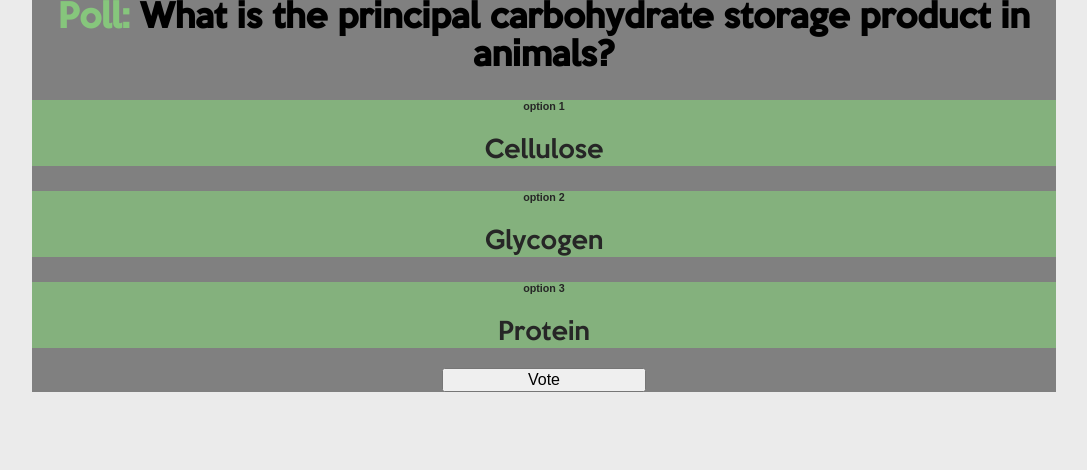
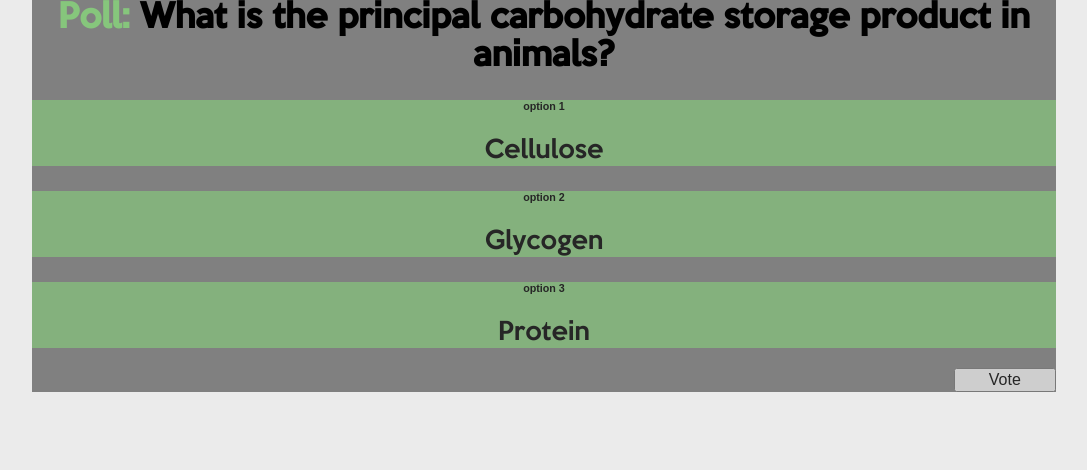
Before and after one commit to ahmedsakr/onepoll, a Django app: page /1/ in a window 1280 px wide. Shown: the part 144-614 px from the top of the page, without its empty margins (96-1183 px from the left). Run offline with Django 3.2, Linux system fonts and the light colour scheme; data comes from the database, SQL or seed files in the repository; both versions use the stored data as it was after the commit; some libraries are stand-ins or nearby versions.

Commit message:
CSS/JS code revision

```diff
--- a/polls/static/polls/css/detail.css
+++ b/polls/static/polls/css/detail.css
@@ -5,7 +5,7 @@ a {
 }
 
 #private {
-    margin: 20 auto;
+    margin-top: 20px;
     text-align: center;
 }
 
@@ -20,39 +20,46 @@ a {
 }
 
 #private h1, img {
-    display: inline-block;
+    display: inline;
 }
 
-#voting-template {
+form {
     background-color: gray;
     width: 100%;
     text-align: center;
 }
 
-#voting-template h1:before {
+form h1:before {
     content: 'Poll: ';
     color: #86C67C;
 }
 
-#voting-template h6 {
-    font-family: sans-serif;
-}
-
-.choice-rectangle {
+form div {
     background-color: #86C67C;
     opacity: 0.7;
 }
 
-.choice-rectangle input {
+form div:last-child {
+    background-color: inherit;
+    text-align: right;
+    display: block;
+}
+
+form h6 {
+    font-family: sans-serif;
+}
+
+form div label {
+    font-size: 1.5em;
+}
+
+form input[type='radio'] {
     display: none;
 }
 
-.choice-rectangle label {
-    font-size: 1.5em;
-}
-
-#voting-template input[type='submit'] {
-    width: 20%;
+form input[type='submit'] {
+    display: inline;
     font-size: 1em;
     margin-top: 20px;
+    width: 10%;
 }
--- a/polls/static/polls/js/detail.js
+++ b/polls/static/polls/js/detail.js
@@ -6,9 +6,9 @@
 function registerSelectionListeners(count) {
     $(document).ready(function() {
         for (var x = 1; x <= count; x++) {
-            $('#option-' + x).click(function() {
+            $('form').children().filter('div').click(function() {
+                $('form').children().filter('div').css('opacity', '0.7');
                 $(this).children().filter('input').prop('checked', true);
-                $('form').children().filter("[id^='option-']").css('opacity', '0.7');
                 $(this).css('opacity', '1');
             });
         }
--- a/polls/templates/polls/detail.html
+++ b/polls/templates/polls/detail.html
@@ -28,21 +28,22 @@
         <img src="{% static 'polls/images/Lock-icon.png' %}"/>
     </div>
     {% endif %}
-    <div id='voting-template'>
+    <form action="{% url 'vote' question.id %}" method="post">
+        {% csrf_token %}
         <h1>{{ question.question_text }}</h1>
         {% if error_message %}
         <p><strong>{{ error_message }}</strong></p>
         {% endif %}
-        <form action="{% url 'vote' question.id %}" method="post">
-            {% csrf_token %}
-            {% for choice in question.choice_set.all %}
-            <div id='option-{{forloop.counter}}' class='choice-rectangle'>
-                <h6>option {{ forloop.counter }}</h6>
-                <input type="radio" name="choice" id="radio{{ forloop.counter }}" value="{{ choice.id }}" />
-                <label for="choice{{ forloop.counter }}">{{ choice.choice_text }}</label><br />
-            </div>
-            {% endfor %}
+        {% for choice in question.choice_set.all %}
+        <div>
+            <h6>option {{ forloop.counter }}</h6>
+            <input type="radio" name="choice" value="{{ choice.id }}" />
+            <label>{{ choice.choice_text }}</label>
+        </div>
+        {% endfor %}
+
+        <div>
             <input type="submit" value="Vote"/>
-        </form>
-    </div>
+        </div>
+    </form>
 </body>
```
Also changed, not shown: db.sqlite3.
